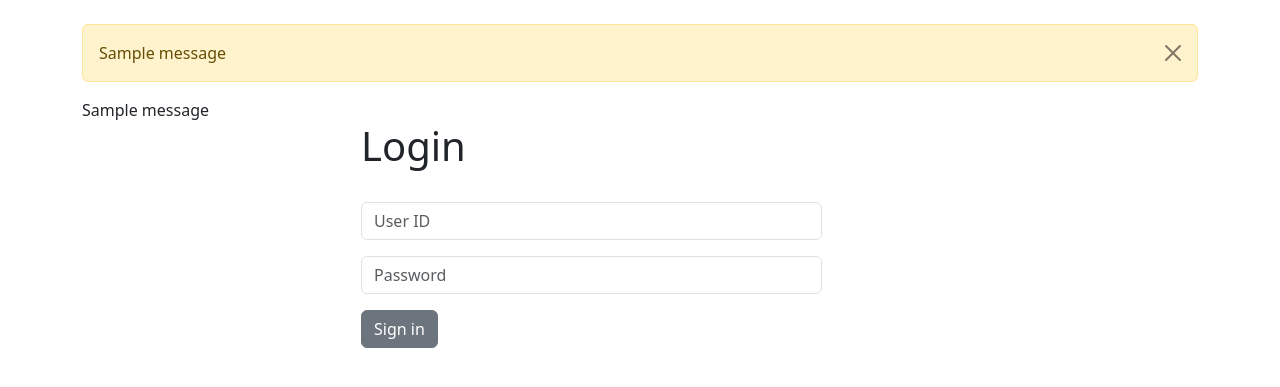
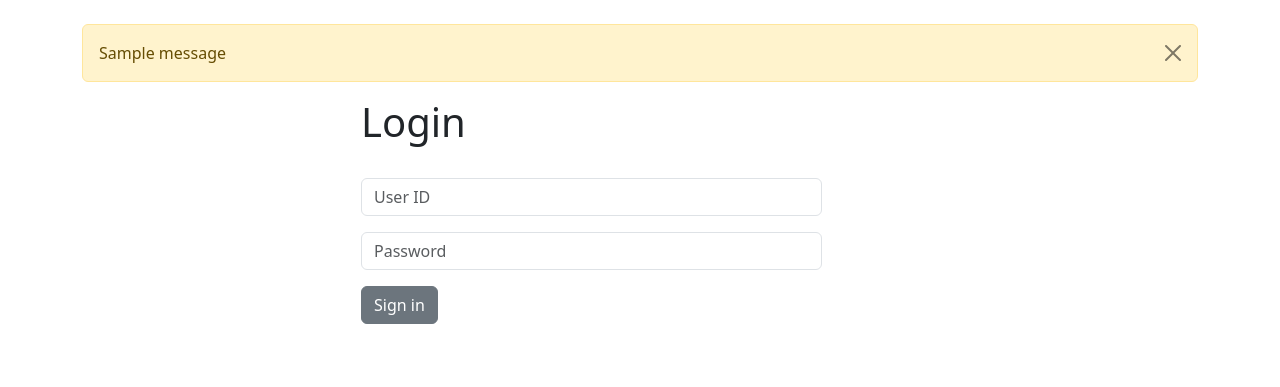
Before and after one commit to LegitWIZRD/TicketManager3, a Django app: page / in a window 1280 px wide. Shown: the part 56-443 px from the top of the page. Run offline with Django 4.2, Linux system fonts and the light colour scheme; tables that the repository leaves empty hold one stand-in row (Sample ...); one stand-in notice (Sample message) is shown.

Commit message:
Updated layout.html to remove the duplicate message that appears under the header

```diff
--- a/TicketManager3/APP/templates/layout.html
+++ b/TicketManager3/APP/templates/layout.html
@@ -16,8 +16,6 @@
                 {{ message }}
                 <button type="button" class="btn-close" data-bs-dismiss="alert" aria-label="Close"></button>
             </div>
-                    {{ message }}
-
                 {%  endfor  %}
             {%  endif  %}
             {%  block body  %}
```
